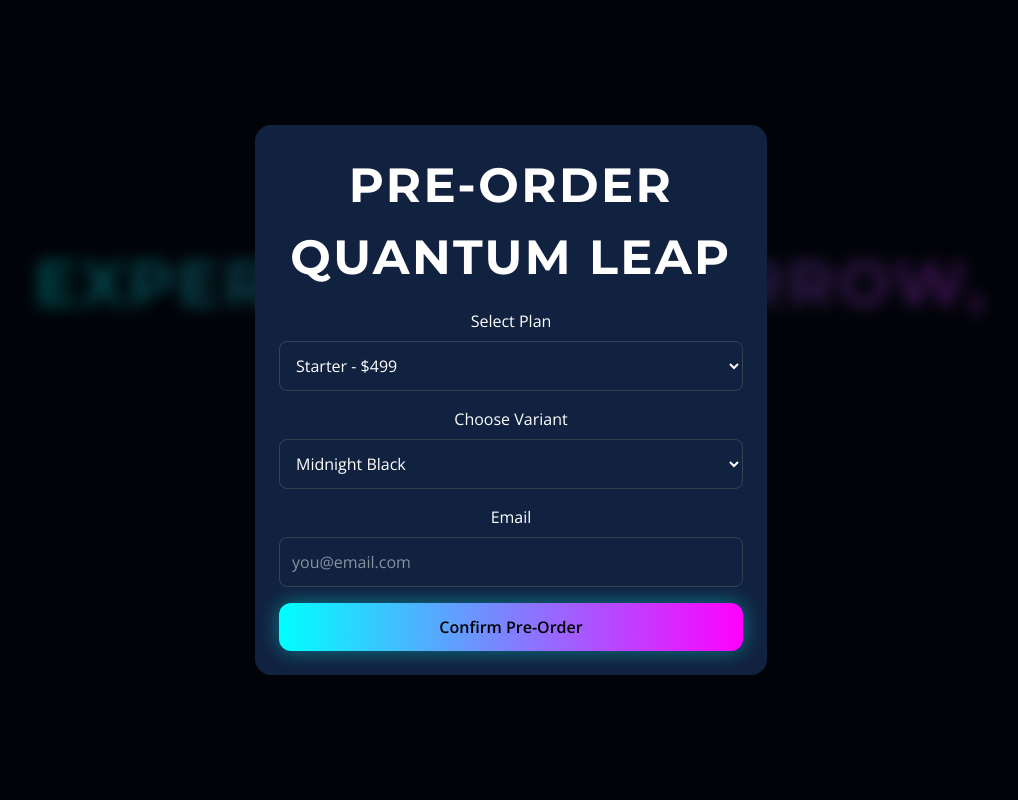
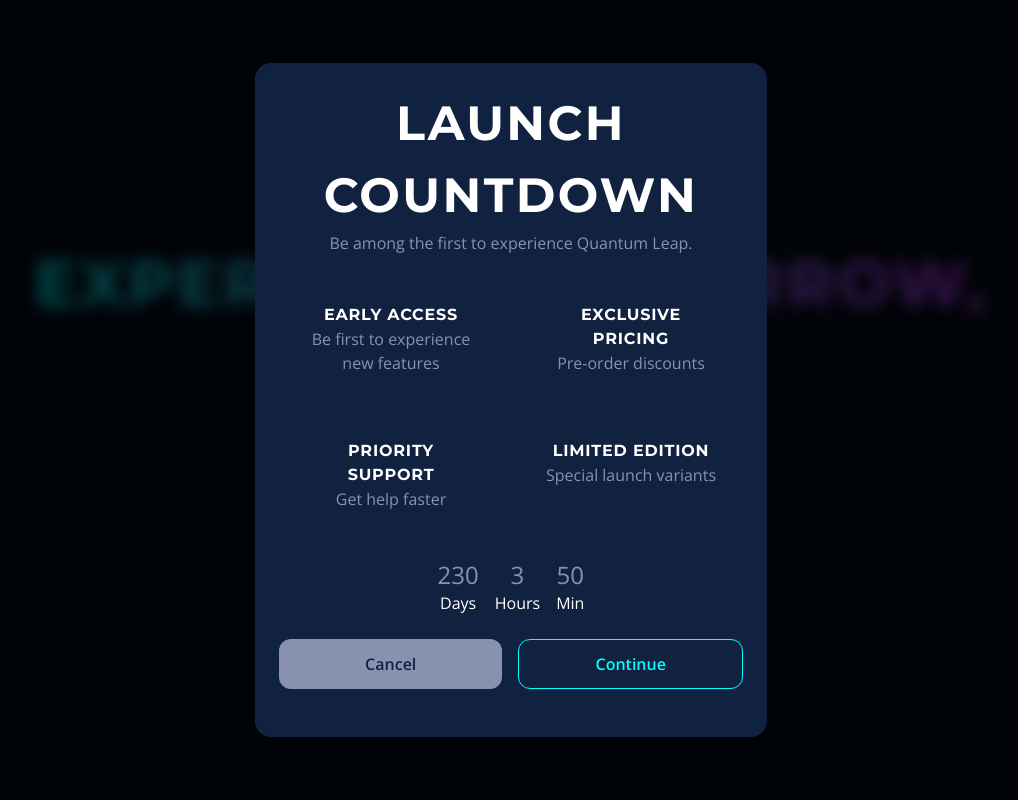
Before and after one commit to WinnetNC/quantum-leap, a React (Vite) app: page / in a window 1280 px wide. Both pictures are taken after a click on the button "Pre-Order Now". Shown: the top 800 px of the page, without its empty margins (129-1147 px from the left). Built offline with nearby package versions, Linux system fonts and the light colour scheme.

Commit message:
Slice 4 Implementation - multi-step modal mvp

```diff
--- a/src/App.css
+++ b/src/App.css
@@ -40,6 +40,15 @@
   .btn-secondary:hover {
     background: var(--color-accent-cyan);
     color: #000;
+  }
+
+  .btn-demure {
+    color: var(--color-surface);
+    background: var(--color-text-subtle);
+  }
+
+  .btn-demure:hover {
+    color: var(--color-gray-600);
   }
 
   /* CARDS */
--- a/src/components/sections/PreOrder/PreOrderModal.tsx
+++ b/src/components/sections/PreOrder/PreOrderModal.tsx
@@ -1,95 +1,220 @@
-import { useState } from "react";
+import { useState, useEffect } from "react";
 import Modal from "@components/ui/Modal";
+import { preorderConfig } from "../../../config/pages/Home/preorder.config";
 
-interface Props {
+interface PreOrderModalProps {
   isOpen: boolean;
   onClose: () => void;
 }
 
-const plans = [
-  { id: "basic", label: "Starter", price: 499 },
-  { id: "pro", label: "Pro", price: 899 },
-];
+const PreOrderModal = ({ isOpen, onClose }: PreOrderModalProps) => {
+  const [step, setStep] = useState(1);
+  const [plan, setPlan] = useState<string | null>(null);
+  const [variant, setVariant] = useState<string | null>(null);
 
-const variants = [
-  { id: "black", label: "Midnight Black" },
-  { id: "silver", label: "Quantum Silver" },
-];
+  const [form, setForm] = useState({
+    name: "",
+    email: "",
+    phone: "",
+  });
 
-const PreOrderModal = ({ isOpen, onClose }: Props) => {
-  const [email, setEmail] = useState("");
-  const [plan, setPlan] = useState(plans[0].id);
-  const [variant, setVariant] = useState(variants[0].id);
-  const [error, setError] = useState("");
+  const [errors, setErrors] = useState<Record<string, string>>({});
+
+  const next = () => setStep((s) => s + 1);
+  const back = () => setStep((s) => s - 1);
+
+  const validateStep4 = () => {
+    const newErrors: Record<string, string> = {};
+
+    if (!form.name) newErrors.name = "Name required";
+    if (!form.email.includes("@")) newErrors.email = "Invalid email";
+
+    setErrors(newErrors);
+
+    return Object.keys(newErrors).length === 0;
+  };
 
   const handleSubmit = () => {
-    if (!email.includes("@")) {
-      setError("Enter a valid email");
-      return;
-    }
+    if (!validateStep4()) return;
 
-    const order = { email, plan, variant };
+    const order = { plan, variant, ...form };
 
     localStorage.setItem("preorder", JSON.stringify(order));
 
-    console.log("ORDER:", order);
+    setStep(5);
+  };
 
-    onClose();
+  const getTimeRemaining = (targetDate: string) => {
+    const total = Date.parse(targetDate) - Date.now();
+
+    const seconds = Math.floor((total / 1000) % 60);
+    const minutes = Math.floor((total / 1000 / 60) % 60);
+    const hours = Math.floor((total / (1000 * 60 * 60)) % 24);
+    const days = Math.floor(total / (1000 * 60 * 60 * 24));
+
+    return { total, days, hours, minutes, seconds };
     };
+
+  const [timeLeft, setTimeLeft] = useState(() =>
+    getTimeRemaining(preorderConfig.launchDate)
+  );
+
+  useEffect(() => {
+    const timer = setInterval(() => {
+        setTimeLeft(getTimeRemaining(preorderConfig.launchDate));
+    }, 1000);
+
+    return () => clearInterval(timer);
+    }, []);
 
   return (
     <Modal isOpen={isOpen} onClose={onClose}>
 
-      <h2 className="mb-4">Pre-Order Quantum Leap</h2>
+      {/* STEP 1 */}
+      {step === 1 && (
+        <>
+          <h2>Launch Countdown</h2>
+          <p>Be among the first to experience Quantum Leap.</p>
 
-      {/* Plan Selection */}
-      <div className="mb-4">
-        <label className="block mb-2">Select Plan</label>
-        <select
-          className="input"
-          value={plan}
-          onChange={(e) => setPlan(e.target.value)}
-        >
-          {plans.map((p) => (
-            <option key={p.id} value={p.id}>
-              {p.label} - ${p.price}
-            </option>
+          <div className="grid grid-cols-2 gap-4 my-6">
+            {preorderConfig.advantages.map((a) => (
+              <div key={a.title} className="card">
+                <h4>{a.title}</h4>
+                <p>{a.description}</p>
+              </div>
             ))}
-        </select>
           </div>
 
-      {/* Variant */}
-      <div className="mb-4">
-        <label className="block mb-2">Choose Variant</label>
-        <select
-          className="input"
-          value={variant}
-          onChange={(e) => setVariant(e.target.value)}
-        >
-          {variants.map((v) => (
-            <option key={v.id} value={v.id}>
-              {v.label}
-            </option>
-          ))}
-        </select>
+          <div className="flex justify-center gap-4 my-6 text-center">
+            <div>
+                <p className="text-2xl">{timeLeft.days}</p>
+                <span>Days</span>
+            </div>
+            <div>
+                <p className="text-2xl">{timeLeft.hours}</p>
+                <span>Hours</span>
+            </div>
+            <div>
+                <p className="text-2xl">{timeLeft.minutes}</p>
+                <span>Min</span>
+            </div>
             </div>
 
-      {/* Email */}
-      <div className="mb-4">
-        <label className="block mb-2">Email</label>
+          <div className="flex gap-4 my-6">
+            <button onClick={onClose} className="btn btn-demure w-full disabled:opacity-50">
+              Cancel
+            </button>
+            <button onClick={next} className="btn btn-secondary w-full disabled:opacity-50">
+              Continue
+            </button>
+          </div>
+        </>
+      )}
+
+      {/* STEP 2 */}
+      {step === 2 && (
+        <>
+          <h2>Select Your Plan</h2>
+
+          <div className="grid gap-4">
+            {preorderConfig.plans.map((p) => (
+              <div
+                key={p.id}
+                onClick={() => setPlan(p.id)}
+                className={`card cursor-pointer ${
+                  plan === p.id ? "border-2 border-cyan-400 scale-105" : ""
+                }`}
+              >
+                <h3>{p.name}</h3>
+                <p>${p.price}</p>
+              </div>
+            ))}
+          </div>
+
+          <div className="flex gap-4 mt-4">
+            <button onClick={back} className="btn btn-demure w-full disabled:opacity-50">
+              Back
+            </button>
+            <button disabled={!plan} onClick={next} className="btn btn-secondary w-full disabled:opacity-50">
+              Continue
+            </button>
+          </div>
+        </>
+      )}
+
+      {/* STEP 3 */}
+      {step === 3 && (
+        <>
+          <h2>Choose Variant</h2>
+
+          {preorderConfig.variants.map((v) => (
+            <div
+              key={v.id}
+              onClick={() => setVariant(v.id)}
+              className={`card cursor-pointer ${
+                variant === v.id ? "border-2 border-cyan-400 scale-105" : ""
+              }`}
+            >
+              {v.name}
+            </div>
+          ))}
+
+          <div className="flex gap-4 mt-4">
+            <button onClick={back} className="btn btn-demure w-full disabled:opacity-50">
+              Back
+            </button>
+            <button disabled={!variant} onClick={next} className="btn btn-secondary w-full disabled:opacity-50">
+              Continue
+            </button>
+          </div>
+        </>
+      )}
+
+      {/* STEP 4 */}
+      {step === 4 && (
+        <>
+          <h2>Your Details</h2>
+
           <input
             className="input"
-          value={email}
-          onChange={(e) => setEmail(e.target.value)}
-          placeholder="you@email.com"
+            placeholder="Full Name"
+            onChange={(e) => setForm({ ...form, name: e.target.value })}
           />
-        {error && <p className="text-red-500 text-sm">{error}</p>}
-      </div>
+          {errors.name && <p>{errors.name}</p>}
 
-      {/* Submit */}
-      <button className="btn btn-primary w-full" onClick={handleSubmit}>
+          <input
+            className="input"
+            placeholder="Email"
+            onChange={(e) => setForm({ ...form, email: e.target.value })}
+          />
+          {errors.email && <p>{errors.email}</p>}
+
+          <input
+            className="input"
+            placeholder="Phone"
+            onChange={(e) => setForm({ ...form, phone: e.target.value })}
+          />
+          <div className="flex gap-4 mt-4">
+            <button onClick={back} className="btn btn-demure w-full disabled:opacity-50">
+              Back
+            </button>
+            <button onClick={handleSubmit} className="btn btn-primary w-full disabled:opacity-50">
               Confirm Pre-Order
             </button>
+          </div>
+        </>
+      )}
+
+      {/* STEP 5 */}
+      {step === 5 && (
+        <>
+          <h2>🎉 You're In!</h2>
+          <p>Your pre-order has been received.</p>
+          <button onClick={onClose} className="btn btn-primary disabled:opacity-50">
+            Close
+          </button>
+        </>
+      )}
 
     </Modal>
   );
--- /dev/null
+++ b/src/config/pages/Home/preorder.config.ts
@@ -0,0 +1,33 @@
+export const preorderConfig = {
+  launchDate: "2026-12-01T00:00:00",
+
+  advantages: [
+    {
+      title: "Early Access",
+      description: "Be first to experience new features",
+    },
+    {
+      title: "Exclusive Pricing",
+      description: "Pre-order discounts",
+    },
+    {
+      title: "Priority Support",
+      description: "Get help faster",
+    },
+    {
+      title: "Limited Edition",
+      description: "Special launch variants",
+    },
+  ],
+
+  plans: [
+    { id: "starter", name: "Starter", price: 499 },
+    { id: "pro", name: "Pro", price: 899, highlight: true },
+    { id: "ultimate", name: "Ultimate", price: 1299 },
+  ],
+
+  variants: [
+    { id: "black", name: "Midnight Black" },
+    { id: "silver", name: "Quantum Silver" },
+  ],
+};
```
Lines whose indentation alone changed are shown as unchanged.
